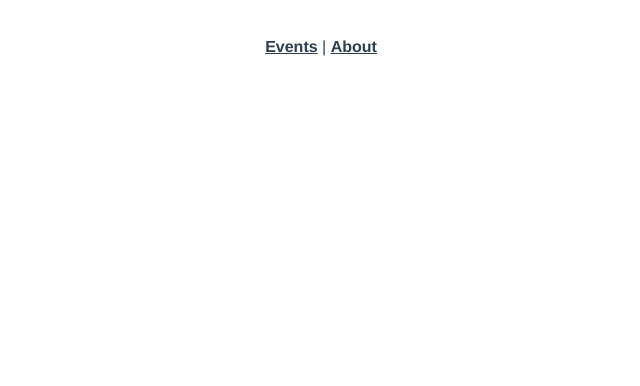
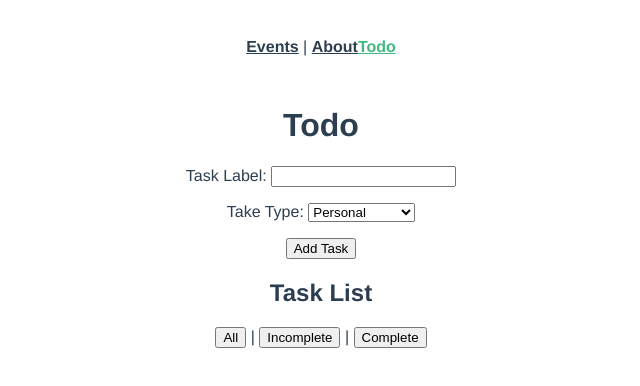
Before and after one commit to yxj0312/real-world-vue-3, a Vue app: page /todo in a window 1280 px wide. Before the commit this address had no page. Shown: the top 386 px of the page, without its empty margins (319-959 px from the left). Built offline with nearby package versions, Linux system fonts and the light colour scheme.

Commit message:
Add todo start codes

```diff
--- a/src/App.vue
+++ b/src/App.vue
@@ -2,6 +2,7 @@
   <div id="nav">
     <router-link :to="{ name: 'EventList' }">Events</router-link> |
     <router-link :to="{ name: 'About' }">About</router-link>
+    <router-link :to="{ name: 'Todo' }">Todo</router-link>
   </div>
   <router-view />
 </template>
@@ -27,4 +28,8 @@
 #nav a.router-link-exact-active {
   color: #42b983;
 }
+
+h4 {
+  font-size: 20px;
+}
 </style>
--- a/src/router/index.ts
+++ b/src/router/index.ts
@@ -5,6 +5,7 @@ import About from '../views/About.vue'
 import Capacity from '../views/Capacity.vue'
 import CapacityReactive from '../views/CapacityReactive.vue'
 import LifeCycleHook from '../views/LifeCycleHook.vue'
+import Todo from '../views/Todo.vue'
 
 const routes = [
   {
@@ -37,6 +38,11 @@ const routes = [
     path: '/composition-api-3',
     name: 'LifeCycleHook',
     component: LifeCycleHook
+  },
+  {
+    path: '/todo',
+    name: 'Todo',
+    component: Todo
   }
 ]
 
--- /dev/null
+++ b/src/views/Todo.vue
@@ -0,0 +1,84 @@
+<script lang="ts">
+import { defineComponent } from 'vue'
+import { TodoItem } from '../types'
+export default defineComponent({
+  data: () => ({
+    newTask: {
+      label: '',
+      type: 'personal'
+    } as TodoItem,
+    taskItems: [] as TodoItem[],
+    listFilter: 'all'
+  }),
+  computed: {
+    filteredTasks(): TodoItem[] {
+      if (this.listFilter === 'complete') {
+        return this.taskItems.filter(
+          (item: TodoItem) => item.isComplete === true
+        )
+      } else if (this.listFilter === 'incomplete') {
+        return this.taskItems.filter(
+          (item: TodoItem) => item.isComplete === false
+        )
+      } else {
+        return this.taskItems
+      }
+    }
+  },
+  methods: {
+    addTask() {
+      this.taskItems.push({
+        ...this.newTask,
+        isComplete: false
+      })
+    }
+  }
+})
+</script>
+
+<template>
+  <div class="todo-page">
+    <h1>Todo</h1>
+    <form @submit.prevent>
+      <div class="mb1">
+        <label for="task-label">Task Label: </label>
+        <input type="text" id="task-label" v-model="newTask.label" />
+      </div>
+      <div class="mb1">
+        <label for="task-type">Take Type: </label>
+        <select name="task-type" id="task-type" v-model="newTask.type">
+          <option value="personal">Personal</option>
+          <option value="work">Work</option>
+          <option value="miscellaneous">Miscellaneous</option>
+        </select>
+      </div>
+      <button @click="addTask">Add Task</button>
+    </form>
+    <h2>Task List</h2>
+    <div>
+      <button @click="listFilter = 'all'">All</button> |
+      <button @click="listFilter = 'incomplete'">Incomplete</button> |
+      <button @click="listFilter = 'complete'">Complete</button>
+    </div>
+    <ul>
+      <li v-for="(task, index) in filteredTasks" :key="`task-${index}`">
+        <input type="checkbox" v-model="task.isComplete" /> {{ task.label }} ({{
+          task.type
+        }})
+      </li>
+    </ul>
+  </div>
+</template>
+
+<style scoped>
+.todo-page {
+  max-width: 800px;
+  margin: 0 auto;
+}
+ul {
+  list-style: none;
+}
+.mb1 {
+  margin-bottom: 1rem;
+}
+</style>
```
Also changed, not shown: src/types.ts (+8 -0 lines).
